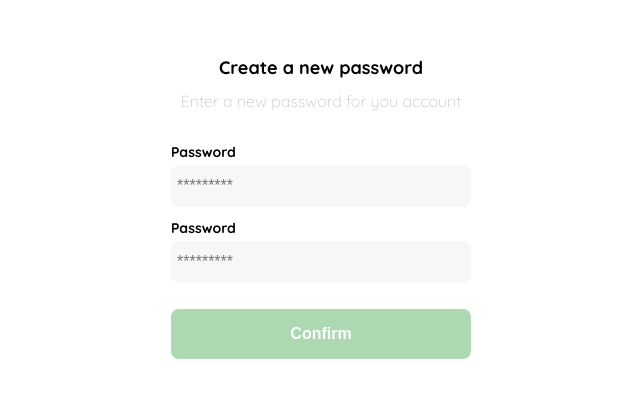
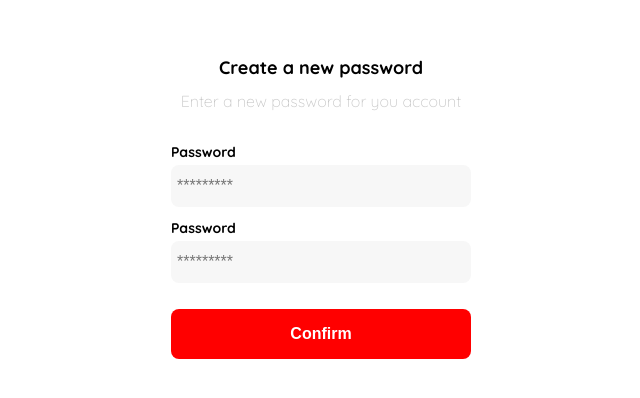
Before and after one commit to paulnsuda/auth, a plain HTML site: page index.html in a window 1280 px wide. Shown: the part 184-582 px from the top of the page, without its empty margins (319-959 px from the left). Drawn offline with Linux system fonts and the light colour scheme.

Commit message:
cambio color

```diff
--- a/index.html
+++ b/index.html
@@ -15,7 +15,7 @@
           --black: #000000;
           --very-light-pink: #C7C7C7;
           --text-input-field: #F7F7F7;
-          --hospital-green: #ACD9B2;
+          --hospital-green: red;
           --sm: 14px;
           --md: 16px;
           --lg: 18px;
```
Also changed, not shown: logo-tec.png (added).
